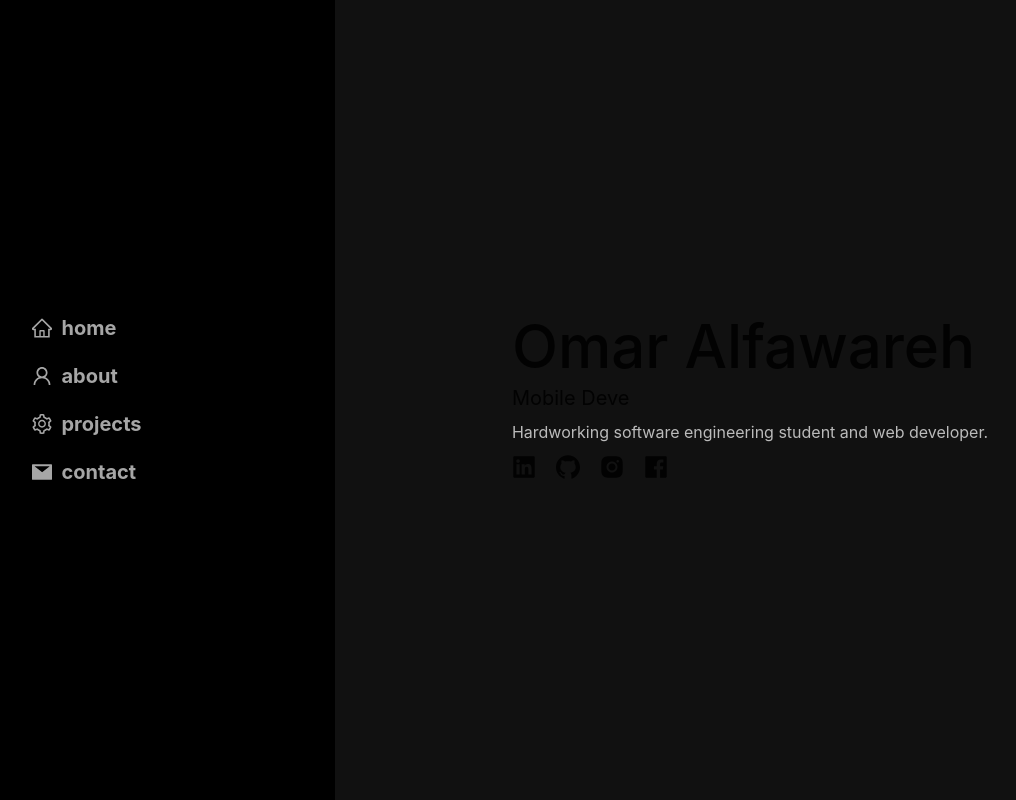
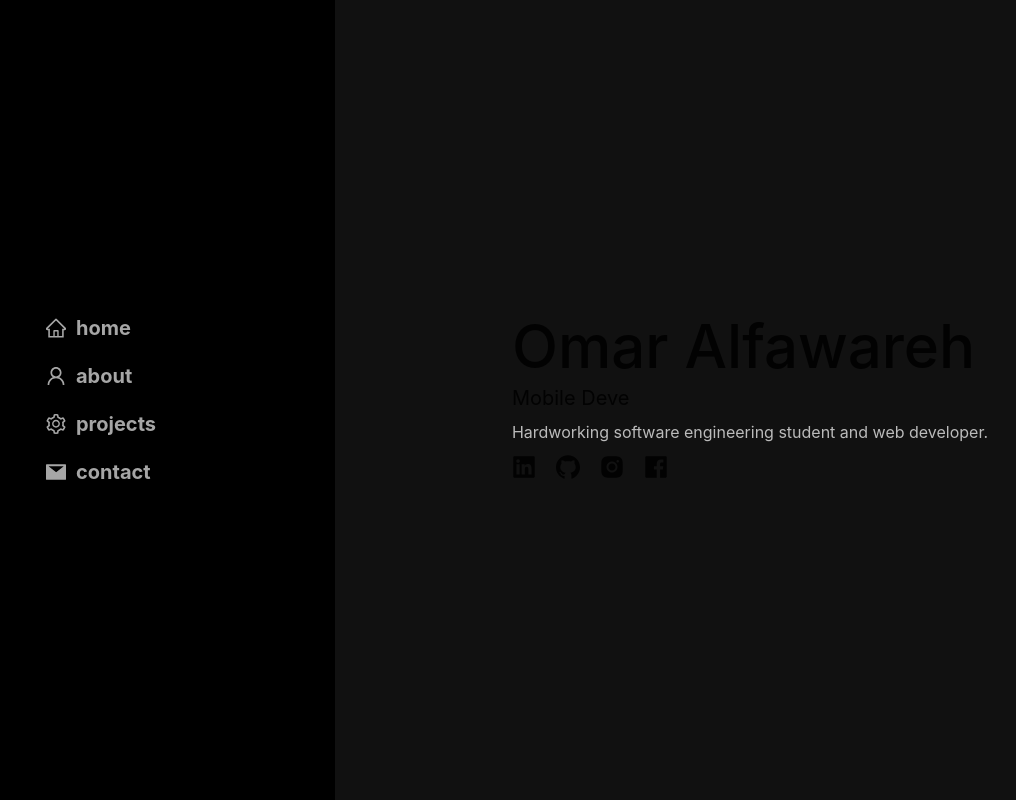
Before and after one commit to omaralfawareh/NextJSPortfolio, a Next.js app: page / in a window 1280 px wide. Shown: the whole page, without its empty margins (115-1131 px from the left). Built offline with nearby package versions, Linux system fonts and the light colour scheme.

Commit message:
small navbar responsive style fix

```diff
--- a/pages/_app.tsx
+++ b/pages/_app.tsx
@@ -1,6 +1,6 @@
 import "@/styles/globals.css";
 import type { AppProps } from "next/app";
-import React, { useState } from "react";
+import React, { useState, useEffect } from "react";
 import { Menu, Layout } from "antd";
 import router from "next/router";
 import {
@@ -34,7 +34,7 @@ export default function App({ Component, pageProps }: AppProps) {
       >
         <div className="flex flex-col items-center justify-center w-screen h-full md:w-full p-5 bg-black">
           <Menu
-            className="bg-black flex flex-col items-center justify-center w-1/3 md:w-full font-bold text-xl"
+            className="bg-black flex flex-col items-center justify-center w-full font-bold text-xl"
             theme="dark"
             mode="inline"
             onClick={({ key }) => {
@@ -44,7 +44,7 @@ export default function App({ Component, pageProps }: AppProps) {
             items={[
               {
                 className:
-                  "group w-1/2 focus:bg-[#111] transition-all bg-black",
+                  "group w-[11rem] focus:bg-[#111] transition-all bg-black",
                 label: (
                   <h3 className="label group-hover:tracking-widest transition-all ">
                     home
@@ -54,7 +54,7 @@ export default function App({ Component, pageProps }: AppProps) {
                 icon: <HomeOutlined className="text-xl" />,
               },
               {
-                className: "group w-1/2 focus:bg-[#111] bg-black",
+                className: "group w-[11rem] focus:bg-[#111] bg-black",
                 label: (
                   <h3 className="label group-hover:tracking-widest transition-all">
                     about
@@ -64,7 +64,7 @@ export default function App({ Component, pageProps }: AppProps) {
                 icon: <UserOutlined className="text-xl" />,
               },
               {
-                className: "group w-1/2 focus:bg-[#111] bg-black",
+                className: "group w-[11rem] focus:bg-[#111] bg-black",
                 label: (
                   <h3 className="label group-hover:tracking-widest transition-all">
                     projects
@@ -74,7 +74,7 @@ export default function App({ Component, pageProps }: AppProps) {
                 icon: <SettingOutlined className="text-xl" />,
               },
               {
-                className: "group w-1/2 focus:bg-[#111] bg-black",
+                className: "group w-[11rem] focus:bg-[#111] bg-black",
                 label: (
                   <h3 className="label group-hover:tracking-widest transition-all">
                     contact
```
